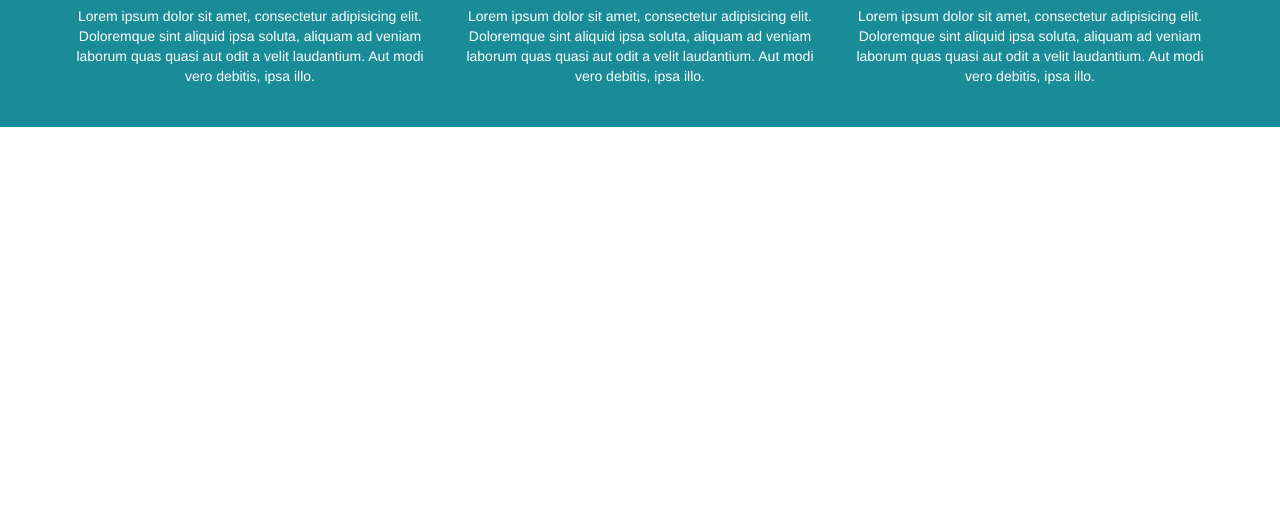
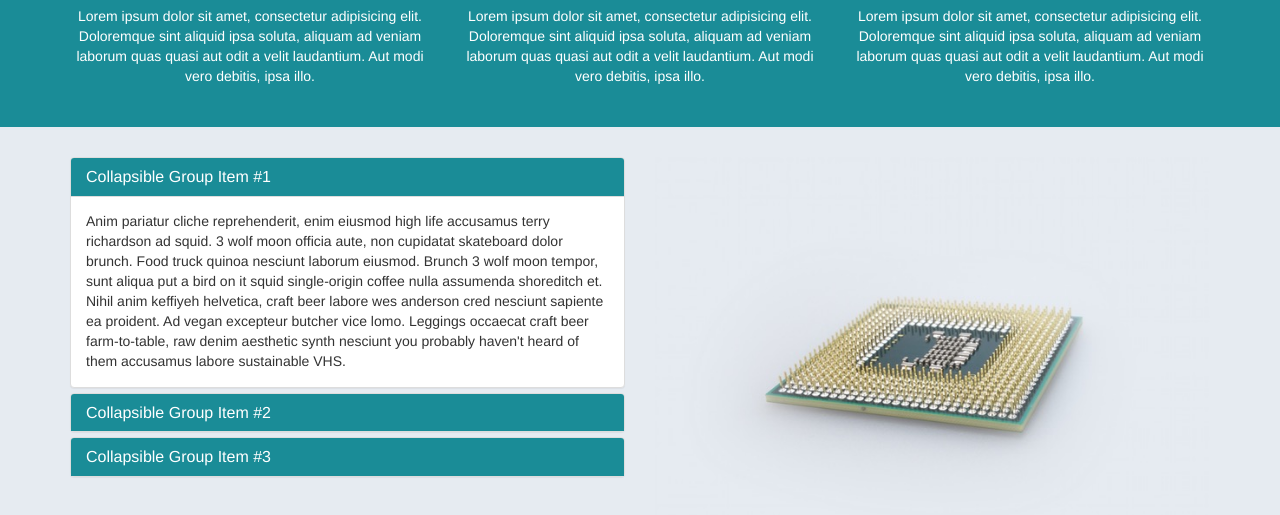
Before and after one commit to Taramouse/bizlight_theme, a website: page index.html in a window 1280 px wide. Shown: the part 811-1326 px from the top of the page. Before the commit the page ends 938 px from the top, so only its background shows below. Drawn offline with nearby package versions, Linux system fonts and the light colour scheme.

Commit message:
Added section b.

```diff
--- a/index.html
+++ b/index.html
@@ -1,6 +1,6 @@
-
 <!DOCTYPE html>
 <html lang="en">
+
 <head>
   <meta charset="utf-8">
   <meta http-equiv="X-UA-Compatible" content="IE=edge">
@@ -41,7 +41,8 @@
           <li><a href="http://www.google-plus.com"><i class="fa fa-google-plus"></i></a></li>
           <li><a href="http://www.linkedin.com"><i class="fa fa-linkedin"></i></a></li>
         </ul>
-        </div><!--/.nav-collapse -->
+      </div>
+      <!--/.nav-collapse -->
     </div>
   </nav>
 
@@ -75,11 +76,66 @@
     </div>
   </div>
 
+  <div class="section-b">
+    <div class="container">
+      <div class="row">
+        <div class="col-md-6">
+          <div class="panel-group" id="accordion" role="tablist" aria-multiselectable="true">
+            <div class="panel panel-default">
+              <div class="panel-heading" role="tab" id="headingOne">
+                <h4 class="panel-title">
+                  <a role="button" data-toggle="collapse" data-parent="#accordion" href="#collapseOne" aria-expanded="true" aria-controls="collapseOne">
+          Collapsible Group Item #1
+        </a>
+                </h4>
+              </div>
+              <div id="collapseOne" class="panel-collapse collapse in" role="tabpanel" aria-labelledby="headingOne">
+                <div class="panel-body">
+                  Anim pariatur cliche reprehenderit, enim eiusmod high life accusamus terry richardson ad squid. 3 wolf moon officia aute, non cupidatat skateboard dolor brunch. Food truck quinoa nesciunt laborum eiusmod. Brunch 3 wolf moon tempor, sunt aliqua put a bird on it squid single-origin coffee nulla assumenda shoreditch et. Nihil anim keffiyeh helvetica, craft beer labore wes anderson cred nesciunt sapiente ea proident. Ad vegan excepteur butcher vice lomo. Leggings occaecat craft beer farm-to-table, raw denim aesthetic synth nesciunt you probably haven't heard of them accusamus labore sustainable VHS.
+                </div>
+              </div>
+            </div>
+            <div class="panel panel-default">
+              <div class="panel-heading" role="tab" id="headingTwo">
+                <h4 class="panel-title">
+                  <a class="collapsed" role="button" data-toggle="collapse" data-parent="#accordion" href="#collapseTwo" aria-expanded="false" aria-controls="collapseTwo">
+          Collapsible Group Item #2
+        </a>
+                </h4>
+              </div>
+              <div id="collapseTwo" class="panel-collapse collapse" role="tabpanel" aria-labelledby="headingTwo">
+                <div class="panel-body">
+                  Anim pariatur cliche reprehenderit, enim eiusmod high life accusamus terry richardson ad squid. 3 wolf moon officia aute, non cupidatat skateboard dolor brunch. Food truck quinoa nesciunt laborum eiusmod. Brunch 3 wolf moon tempor, sunt aliqua put a bird on it squid single-origin coffee nulla assumenda shoreditch et. Nihil anim keffiyeh helvetica, craft beer labore wes anderson cred nesciunt sapiente ea proident. Ad vegan excepteur butcher vice lomo. Leggings occaecat craft beer farm-to-table, raw denim aesthetic synth nesciunt you probably haven't heard of them accusamus labore sustainable VHS.
+                </div>
+              </div>
+            </div>
+            <div class="panel panel-default">
+              <div class="panel-heading" role="tab" id="headingThree">
+                <h4 class="panel-title">
+                  <a class="collapsed" role="button" data-toggle="collapse" data-parent="#accordion" href="#collapseThree" aria-expanded="false" aria-controls="collapseThree">
+          Collapsible Group Item #3
+        </a>
+                </h4>
+              </div>
+              <div id="collapseThree" class="panel-collapse collapse" role="tabpanel" aria-labelledby="headingThree">
+                <div class="panel-body">
+                  Anim pariatur cliche reprehenderit, enim eiusmod high life accusamus terry richardson ad squid. 3 wolf moon officia aute, non cupidatat skateboard dolor brunch. Food truck quinoa nesciunt laborum eiusmod. Brunch 3 wolf moon tempor, sunt aliqua put a bird on it squid single-origin coffee nulla assumenda shoreditch et. Nihil anim keffiyeh helvetica, craft beer labore wes anderson cred nesciunt sapiente ea proident. Ad vegan excepteur butcher vice lomo. Leggings occaecat craft beer farm-to-table, raw denim aesthetic synth nesciunt you probably haven't heard of them accusamus labore sustainable VHS.
+                </div>
+              </div>
+            </div>
+          </div>
+        </div>
+        <div class="col-md-6">
+          <img src="img/cpu.jpeg" alt="A CPU">
+        </div>
+      </div>
+    </div>
+  </div>
+
 
   <!-- Bootstrap core JavaScript
     ================================================== -->
   <!-- Placed at the end of the document so the pages load faster -->
   <script src="bower_components/jquery/dist/jquery.slim.min.js"></script>
-    <script src="bower_components/bootstrap-sass/assets/javascripts/bootstrap.min.js"
-  </body>
-</html>
+  <script src="bower_components/bootstrap-sass/assets/javascripts/bootstrap.min.js" </body>
+    < /html>
--- a/sass/_custom.scss
+++ b/sass/_custom.scss
@@ -33,3 +33,15 @@
     font-size: $icon-size;
   }
 }
+
+.section-b {
+  background-color: #e6ebf1;
+  padding: 30px 0;
+  img {
+    width: 100%;
+  }
+}
+
+.panel-heading h4 {
+  color: set-text-color($main-color);
+}
--- a/sass/_customvariables.scss
+++ b/sass/_customvariables.scss
@@ -722,7 +722,7 @@ $panel-footer-bg:             #f5f5f5 !default;
 
 $panel-default-text:          $gray-dark !default;
 $panel-default-border:        #ddd !default;
-$panel-default-heading-bg:    #f5f5f5 !default;
+$panel-default-heading-bg:    $main-color !default;
 
 $panel-primary-text:          #fff !default;
 $panel-primary-border:        $brand-primary !default;
```
Also changed, not shown: css/app.css, 1 other file. Lines whose indentation alone changed are shown as unchanged.
